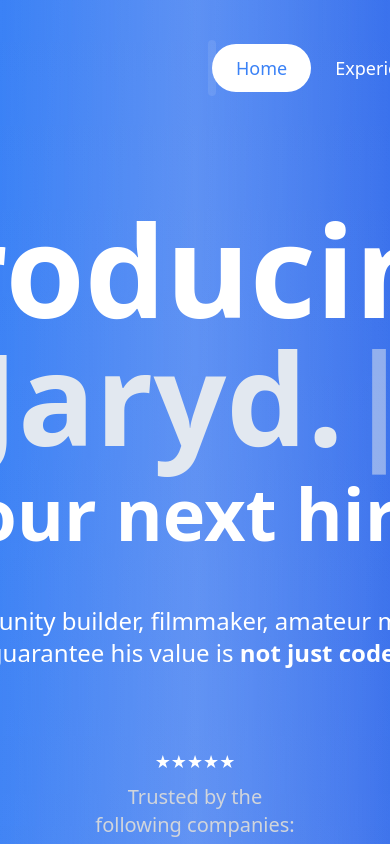
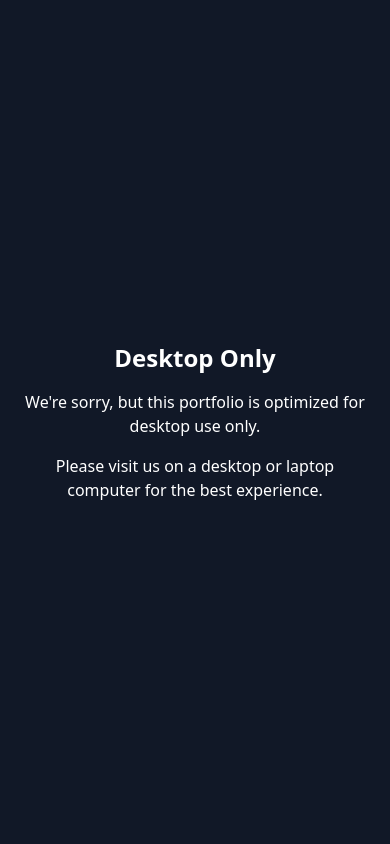
Before and after one commit to jarydo/jarydo.github.io, a React (Vite) app: page / in a window 390 px wide. Shown: the top 844 px of the page. Built offline with nearby package versions, Linux system fonts and the light colour scheme.

Commit message:
Mobile message

```diff
--- a/src/App.tsx
+++ b/src/App.tsx
@@ -59,8 +59,18 @@ function App() {
         {/* Shine effect */}
         <div className="absolute inset-0 bg-gradient-to-br from-transparent via-white to-transparent opacity-10"></div>
 
-        {/* Content */}
-        <div className="relative z-10 flex flex-col justify-between min-h-screen p-12 w-4/5">
+        <div className="fixed inset-0 bg-gray-900 text-white p-6 flex flex-col items-center justify-center md:hidden">
+          <h1 className="text-2xl font-bold mb-4">Desktop Only</h1>
+          <p className="text-center mb-4">
+            We're sorry, but this portfolio is optimized for desktop use only.
+          </p>
+          <p className="text-center">
+            Please visit us on a desktop or laptop computer for the best experience.
+          </p>
+        </div>
+
+        {/* Desktop Content */}
+        <div className="hidden md:block relative z-10 flex flex-col justify-between min-h-screen p-12 w-4/5">
           {children}
         </div>
       </div>
@@ -69,7 +79,7 @@ function App() {
 
   const NavBar = () => {
     return (
-      <nav className="fixed top-10 left-52 right-52 z-100 bg-white bg-opacity-10 backdrop-filter backdrop-blur-lg rounded-full p-1 flex justify-between items-center">
+      <nav className="fixed top-10 left-60 right-60 z-100 bg-white bg-opacity-10 backdrop-filter backdrop-blur-lg rounded-full p-1 flex justify-between items-center">
       {navItems.map((item) => (
         <Button
           key={item.id}
--- a/src/components/sections/Projects.tsx
+++ b/src/components/sections/Projects.tsx
@@ -3,6 +3,7 @@ import { Badge } from '../ui/badge';
 import { Button } from '../ui/button';
 import * as resume from '../../resume.json';
 
+// TODO: add proper images, external links
 const Projects = () => {
     return (
         <section id="projects" className="min-h-screen flex items-center justify-center pt-32">
```
